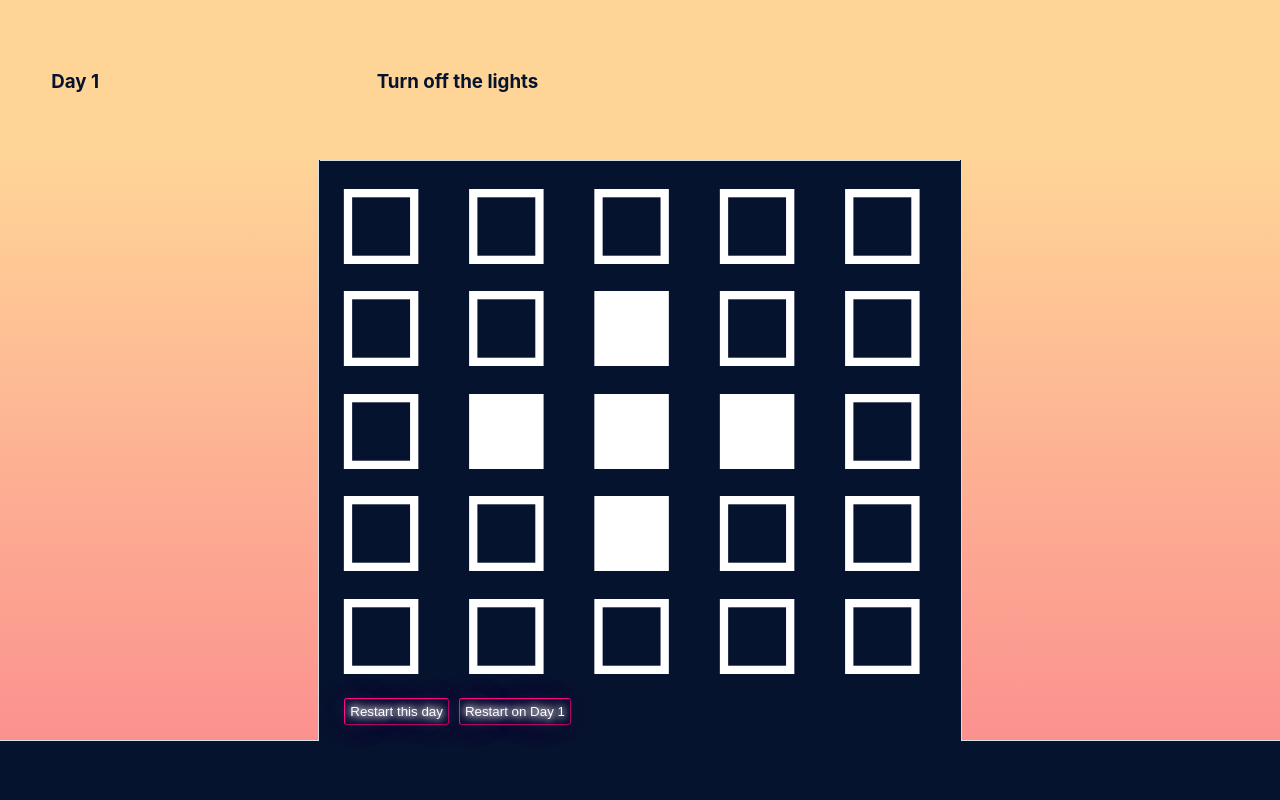
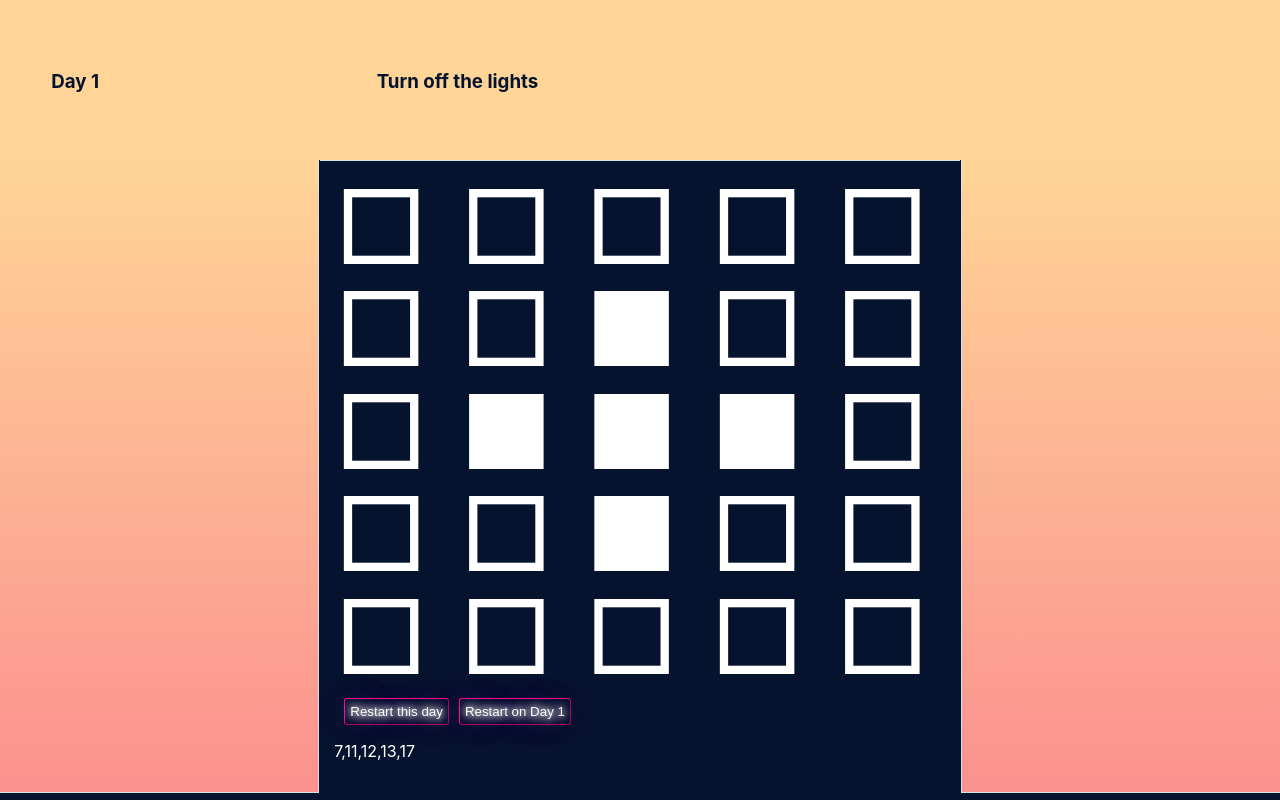
Before and after one commit to JDygard/curriculae-vitae, a React (Create React App) app: page / in a window 1280 px wide. Built offline with nearby package versions, Linux system fonts and the light colour scheme.

Commit message:
add temporary level code generator

```diff
--- a/src/components/GridSystem.js
+++ b/src/components/GridSystem.js
@@ -141,6 +141,14 @@ const GridSystem = props => {
         )
     }
 
+    var readout = [];
+    for (let i = 0; i < gridSquares.length; i++) {
+        if (gridSquares[i].on) {
+            readout.push(gridSquares[i].id);
+        };
+    };
+    console.log(readout)
+
     return (
         <ul className="">
             {gridSquares.map(item => (
@@ -155,6 +163,7 @@ const GridSystem = props => {
             <div id="buttonsDiv">
                 <button id="reset" onClick={resetHandler}>Restart this day</button>
                 <button id="restart" onClick={restartButtonHandler}>Restart on Day 1</button>
+                <p>{readout.toString()}</p>
             </div>
         </ul>
     );
```
